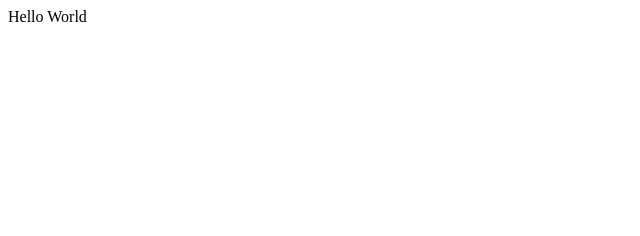
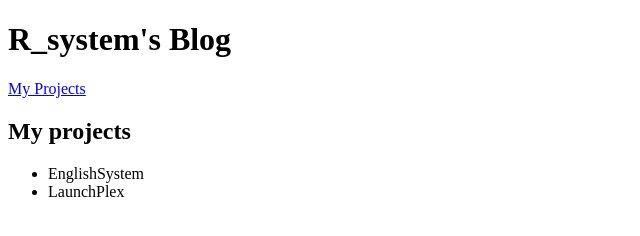
Before and after one commit to Rsystem-create/rsystem-create.github.io, a plain HTML site: page index.html in a window 1280 px wide. Shown: the whole page, without its empty margins (0-640 px from the left). Drawn offline with Linux system fonts and the light colour scheme.

Commit message:
Revise index.html for R_system's Blog
Updated the title and added meta tags for the blog.

```diff
--- a/index.html
+++ b/index.html
@@ -3,9 +3,30 @@
 <head>
     <meta charset="UTF-8">
     <meta name="viewport" content="width=device-width, initial-scale=1.0">
-    <title>Hello World</title>
+    <title>R_system's Blog</title>
+    <meta name="discription" content="This is R_system's blog.">
+    <meta property="og:title" content="R_system's Blog">
+    <meta property="og:description" content="This is R_system's blog".>
+    <link rel="icon" href="/favicon.ico">
+    <link rel="stylesheet" href="style.css">
 </head>
 <body>
-    Hello World
+    <header>
+        <h1>R_system's Blog</h1>
+        <nav>
+            <a href="#myprojects"> My Projects</a>
+        </nav>
+    </header>
+    <main>
+        <article>
+            <header>
+                <h2 id="myprojects">My projects</h2>
+            </header>
+            <ul>
+                <li>EnglishSystem</li>
+                <li>LaunchPlex</li>
+            </ul>
+        </article>
+    </main>
 </body>
 </html>
```
